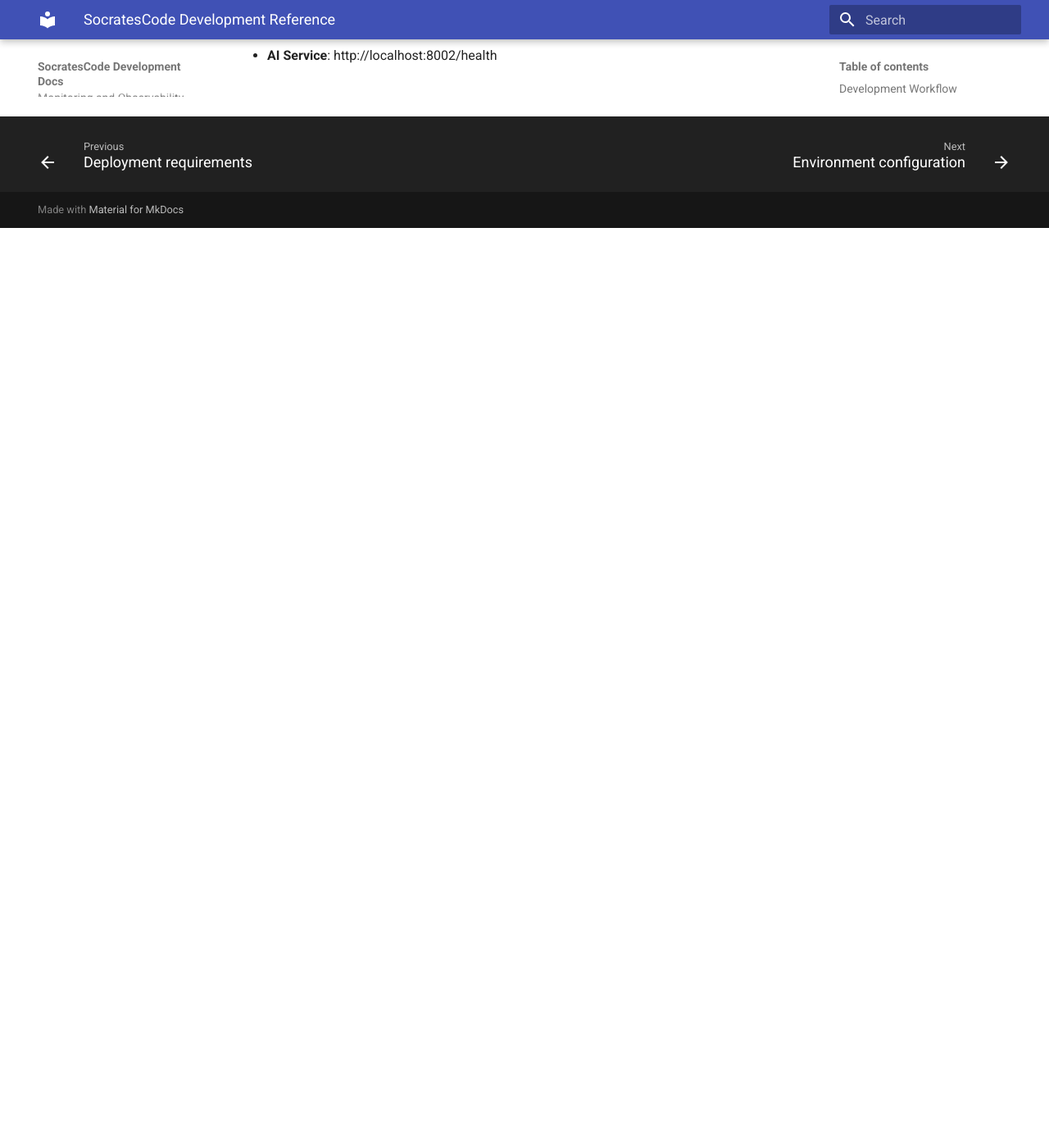
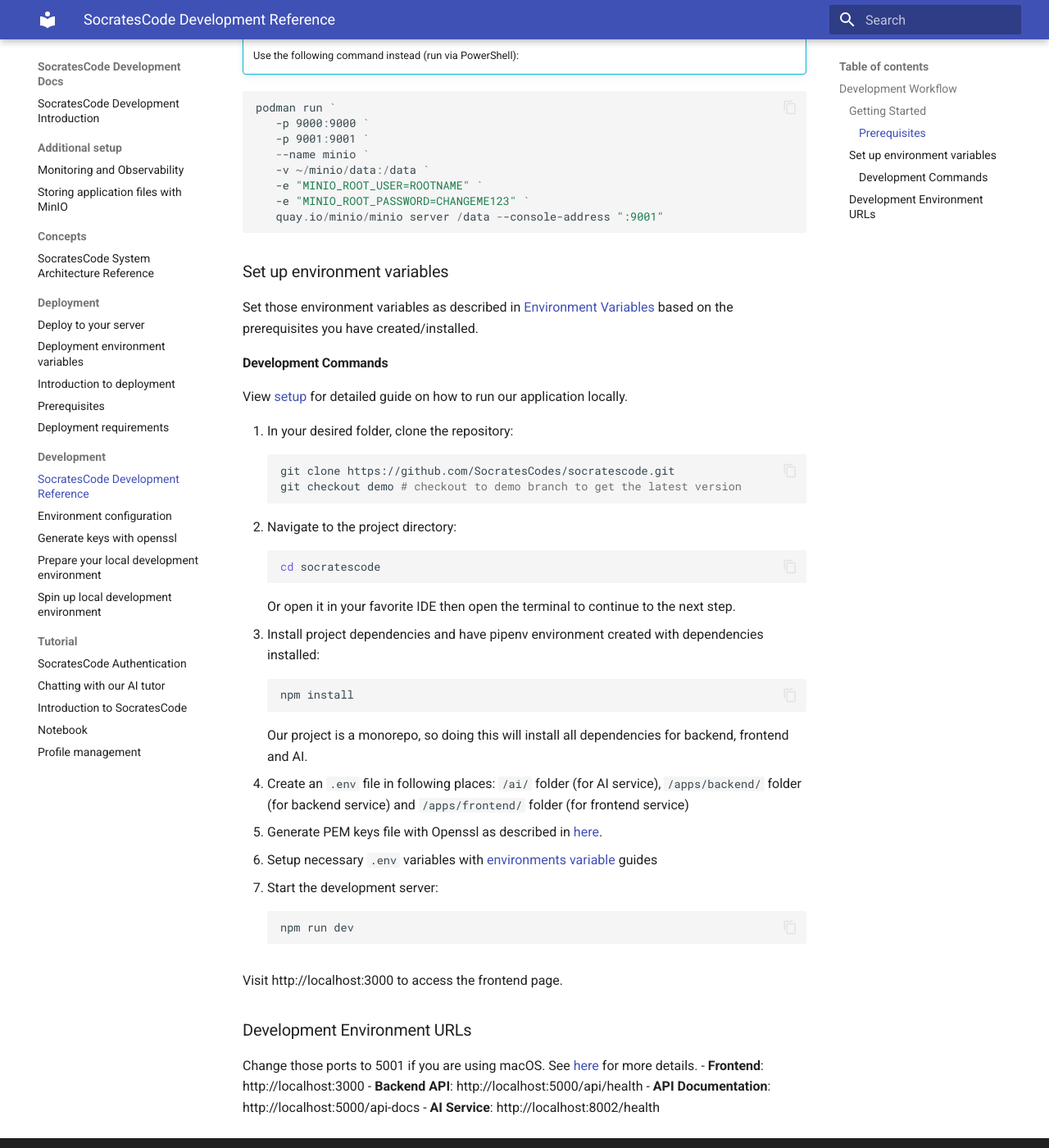
Before and after one commit to SocratesCodes/doc, an MkDocs documentation site: the page built from docs/development/core.md, in a window 1280 px wide and 1400 px high, scrolled down 1122 px. Shown: the whole window at 82% size. Built offline with MkDocs 1.6.1 and Material for MkDocs 9.7.7, drawn with Linux system fonts in a browser that asks for light colours; some of the changed text lies outside the part shown.

Commit message:
feat: update docs

````diff
--- a/docs/development/core.md
+++ b/docs/development/core.md
@@ -14,19 +14,78 @@
 - Python 3.11+
 - Node.js 18+
 - pipenv (After installed Python)
-- [Podman](https://podman.io/) - for running MinIO locally
+- [Podman](https://podman.io/) - for running MinIO locally. See [here](../additional setup/minio.md) for more details.
 
 After install Python, you will need to install globally [pipenv](https://pipenv.pypa.io/en/latest/) for managing Python dependencies and environments.
+
+Setup MinIO with the following guide: [here](../additional setup/minio.md) for more details. For quick setup, below is the command to run MinIO locally:
+
+Change the `ROOTNAME` and `CHANGEME123` to your own and keep them somewhere safe as it is required for the next step.
+```bash
+podman run \
+   -p 9000:9000 \
+   -p 9001:9001 \
+   --name minio \
+   -v ~/minio/data:/data \
+   -e "MINIO_ROOT_USER=ROOTNAME" \
+   -e "MINIO_ROOT_PASSWORD=CHANGEME123" \
+   quay.io/minio/minio server /data --console-address ":9001"
+```
+
+!!! info "For windows users"
+    Use the following command instead (run via PowerShell):
+
+```powershell
+podman run `
+   -p 9000:9000 `
+   -p 9001:9001 `
+   --name minio `
+   -v ~/minio/data:/data `
+   -e "MINIO_ROOT_USER=ROOTNAME" `
+   -e "MINIO_ROOT_PASSWORD=CHANGEME123" `
+   quay.io/minio/minio server /data --console-address ":9001"
+```
 
 
 ### Set up environment variables
 Set those environment variables as described in [Environment Variables](environment.md) based on the prerequisites you have created/installed.
 
 
+
 #### Development Commands
 View [setup](setup.md) for detailed guide on how to run our application locally.
 
+1. In your desired folder, clone the repository:
+```bash
+git clone https://github.com/SocratesCodes/socratescode.git
+git checkout demo # checkout to demo branch to get the latest version
+```
+2. Navigate to the project directory:
+```bash
+cd socratescode
+```
+Or open it in your favorite IDE then open the terminal to continue to the next step.
+
+3. Install project dependencies and have pipenv environment created with dependencies installed:
+```bash
+npm install
+```
+   Our project is a monorepo, so doing this will install all dependencies for backend, frontend and AI.
+
+4. Create an `.env` file in following places:
+`/ai/` folder (for AI service), `/apps/backend/` folder (for backend service) and `/apps/frontend/` folder (for frontend service)
+5. Generate PEM keys file with Openssl as described in [here](keys.md).
+5. Setup necessary `.env` variables with [environments variable](environment.md) guides
+6. Start the development server:
+```bash
+npm run dev
+```
+
+Visit http://localhost:3000 to access the frontend page.
+
 ### Development Environment URLs
+Change those ports to 5001 if you are using macOS.
+See [here](https://stackoverflow.com/questions/72369320/why-always-something-is-running-at-port-5000-on-my-mac) for more details.
 - **Frontend**: http://localhost:3000
 - **Backend API**: http://localhost:5000/api/health
 - **API Documentation**: http://localhost:5000/api-docs
````
Also changed, not shown: docs/development/environment.md (+5 -0 lines), docs/development/keys.md (+2 -0 lines), docs/development/setup.md (+7 -4 lines).
